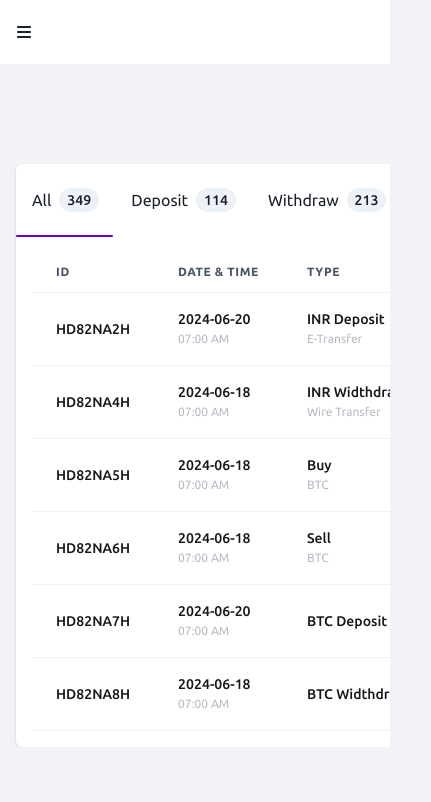
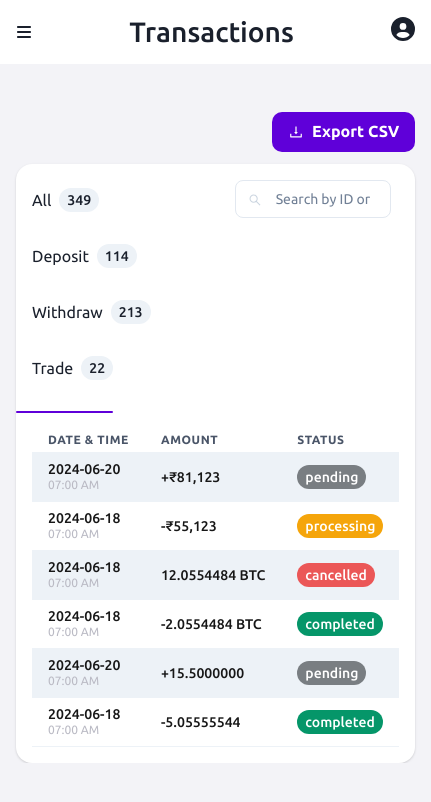
Before and after one commit to soamtripathy/crypto-app, a React (Vite) app: page /transactions in a window 390 px wide. Shown: the top 802 px of the page, 431 px wide, since content can reach past the window. Built offline with nearby package versions, Linux system fonts and the light colour scheme.

Commit message:
responsive

```diff
--- a/src/components/Sidenav.jsx
+++ b/src/components/Sidenav.jsx
@@ -19,7 +19,8 @@ const Sidenav = () => {
       }}
       w={{ base: "full", lg: "16rem" }}
       h="100vh"
-      overflow="auto"
+
+
     >
       <Box>
         <Heading textAlign="center" fontSize="20px" as="h1" pt="3.5rem">
--- a/src/index.css
+++ b/src/index.css
@@ -4,10 +4,3 @@
     padding: 0;
     box-sizing: border-box;
 }
-
-html, body {
-    height: 100%;
-    margin: 0;
-    padding: 0;
-    overflow-x: hidden; /* Prevent horizontal scroll */
-  }
--- a/src/pages/Dashboard/components/PriceSection.jsx
+++ b/src/pages/Dashboard/components/PriceSection.jsx
@@ -20,7 +20,11 @@ const PriceSection = () => {
   const timeStamps = ["7:15 PM", "7:55 PM", "8:55 PM", "9:55 PM", "10:55 PM"];
   return (
     <CustomCard>
-      <Flex justify="space-between" align="start">
+      <Flex
+        direction={{ base: "column", md: "row" }}
+        justify="space-between"
+        align="start"
+      >
         {" "}
         <Stack>
           <HStack color="black.80">
@@ -52,13 +56,13 @@ const PriceSection = () => {
             </HStack>
           </HStack>
         </Stack>
-        <HStack>
+        <HStack mt={{base : "2" , md : "0"}}>
           <Button leftIcon={<Icon as={AiFillPlusCircle} />}>Buy</Button>
           <Button leftIcon={<Icon as={AiFillMinusCircle} />}>Sell</Button>
         </HStack>
-      </Flex>
+      </Flex >
       <Tabs variant="soft-rounded">
-        <Flex justify="flex-end">
+        <Flex justify="flex-end"  direction={{ base: "column", md: "row" }} mt={{base : "2" , md : "0"}}>
           <TabList bg="black.5" p="3px">
             {["1H", "1D", "1W", "1M"].map((tab) => (
               <Tab
@@ -75,7 +79,7 @@ const PriceSection = () => {
         </Flex>
         <TabPanels>
           <TabPanel>
-            <Image width="100%" src="/graph.svg" mt="48px" />
+            <Image w="cover" src="/graph.svg" mt="48px" />
             <HStack justify="space-between">
               {timeStamps.map((timestamp) => (
                 <Text key={timestamp} fontSize="sm" color="black.80">
--- a/src/pages/Support/Support.jsx
+++ b/src/pages/Support/Support.jsx
@@ -1,7 +1,7 @@
 import DashboardLayout from "../../components/DashboardLayout";
 import {Card} from "@chakra-ui/react";
 const Support = () => {
-  return <DashboardLayout h="100vh">
+  return <DashboardLayout >
     <Card>Support</Card>
   </DashboardLayout>
 };
--- a/src/pages/Transaction/Transaction.jsx
+++ b/src/pages/Transaction/Transaction.jsx
@@ -1,6 +1,6 @@
-import { Button, Card, Flex, Icon, Tag } from "@chakra-ui/react";
+import { Button, Card, Flex, HStack, Icon, Tag, Text } from "@chakra-ui/react";
 import DashboardLayout from "../../components/DashboardLayout";
-import { AiOutlineDownload } from "react-icons/ai";
+import { AiOutlineDownload, AiOutlineSearch } from "react-icons/ai";
 import {
   Tabs,
   TabList,
@@ -8,10 +8,13 @@ import {
   Tab,
   TabPanel,
   TabIndicator,
+  InputGroup,
+  Input,
+  InputLeftElement,
 } from "@chakra-ui/react";
 import TransactionTable from "./components/TransactionTable";
 
-const Transaction = () => {
+const TransactionPage = () => {
   const tabs = [
     {
       name: "All",
@@ -28,21 +31,43 @@ const Transaction = () => {
     {
       name: "Trade",
       count: 22,
+      display : {
+        base : "block",
+        md : "none"
+      }
     },
   ];
   return (
-    <DashboardLayout>
+    <DashboardLayout title="Transactions">
       <Flex justify="end" mt="6" mb="3">
         <Button leftIcon={<Icon as={AiOutlineDownload} />}>Export CSV</Button>
       </Flex>
-      <Card>
+      <Card borderRadius="1rem">
         <Tabs position="relative" variant="unstyled">
-          <TabList py="4">
-            {tabs.map((tab) => (
-              <Tab key={tab.name} display="flex" gap="2">
-                {tab.name} <Tag colorScheme="gray" borderRadius="full">{tab.count}</Tag>
-              </Tab>
-            ))}
+          <TabList
+            py="4"
+            display="flex"
+            w="full"
+            justifyContent="space-between"
+
+          >
+            <HStack flexWrap="wrap">
+              {tabs.map((tab) => (
+                <Tab key={tab.name} display="flex" gap="2" pb="4">
+                  {tab.name}{" "}
+                  <Tag colorScheme="gray" borderRadius="full">
+                    {tab.count}
+                  </Tag>
+                </Tab>
+              ))}
+            </HStack>
+
+            <InputGroup maxW="200px" pr="6">
+              <InputLeftElement pointerEvents="none">
+                <Icon as={AiOutlineSearch} color="gray.300" />
+              </InputLeftElement>
+              <Input type="" placeholder="Search by ID or destination " />
+            </InputGroup>
           </TabList>
           <TabIndicator
             mt="-1.5px"
@@ -55,10 +80,13 @@ const Transaction = () => {
               <TransactionTable />
             </TabPanel>
             <TabPanel>
-              <p>two!</p>
+              <Text>Waiting for server!</Text>
             </TabPanel>
             <TabPanel>
-              <p>three!</p>
+              <Text>Waiting for server!</Text>
+            </TabPanel>
+            <TabPanel>
+              <Text>Waiting for server!</Text>
             </TabPanel>
           </TabPanels>
         </Tabs>
@@ -67,4 +95,4 @@ const Transaction = () => {
   );
 };
 
-export default Transaction;
+export default TransactionPage;
--- a/src/pages/Transaction/components/TransactionTable.jsx
+++ b/src/pages/Transaction/components/TransactionTable.jsx
@@ -6,10 +6,12 @@ import {
   Tr,
   Th,
   Td,
-  TableCaption,
   TableContainer,
   Stack,
   Text,
+  Flex,
+  Tag,
+  Box,
 } from "@chakra-ui/react";
 const TransactionTable = () => {
   const tableData = [
@@ -78,14 +80,26 @@ const TransactionTable = () => {
       status: "completed",
     },
   ];
+  const statusColor = {
+    pending: "#797E82",
+    processing: "#F5A50B",
+    completed: "#059669",
+    cancelled: "#EB5757",
+  };
   return (
+    <Box >
       <TableContainer>
-      <Table variant="simple" colorScheme="gray">
+        <Table
+          variant="striped"
+          colorScheme="gray"
+          size={{ base: "sm", md: "md" }}
+        >
           <Thead>
             <Tr>
-            <Th>ID</Th>
+              <Th display={{ base: "none", md: "table-cell" }}>ID</Th>
               <Th>Date & Time</Th>
-            <Th>Type</Th>
+              <Th display={{ base: "none", md: "table-cell" }}>Type</Th>
+              {/* <Th>Type</Th> */}
               <Th>Amount</Th>
               <Th>Status</Th>
             </Tr>
@@ -93,7 +107,11 @@ const TransactionTable = () => {
           <Tbody color="p.black">
             {tableData.map((data) => (
               <Tr key={data.id}>
-              <Td fontSize="sm" fontWeight="medium">
+                <Td
+                  fontSize="sm"
+                  fontWeight="medium"
+                  display={{ base: "none", md: "table-cell" }}
+                >
                   {data.id}
                 </Td>
                 <Td>
@@ -106,7 +124,7 @@ const TransactionTable = () => {
                     </Text>
                   </Stack>
                 </Td>
-              <Td>
+                <Td display={{ base: "none", md: "table-cell" }}>
                   <Stack spacing="0">
                     <Text fontSize="sm" fontWeight="medium">
                       {data.type.name}
@@ -120,13 +138,21 @@ const TransactionTable = () => {
                   {data.amount}
                 </Td>
                 <Td fontSize="sm" fontWeight="medium">
+                  <Tag
+                    bg={statusColor[data.status]}
+                    color="white"
+                    borderRadius="full"
+                  >
+                    {" "}
                     {data.status}
+                  </Tag>
                 </Td>
               </Tr>
             ))}
           </Tbody>
         </Table>
       </TableContainer>
+    </Box>
   );
 };
 
```
Lines whose indentation alone changed are shown as unchanged.
